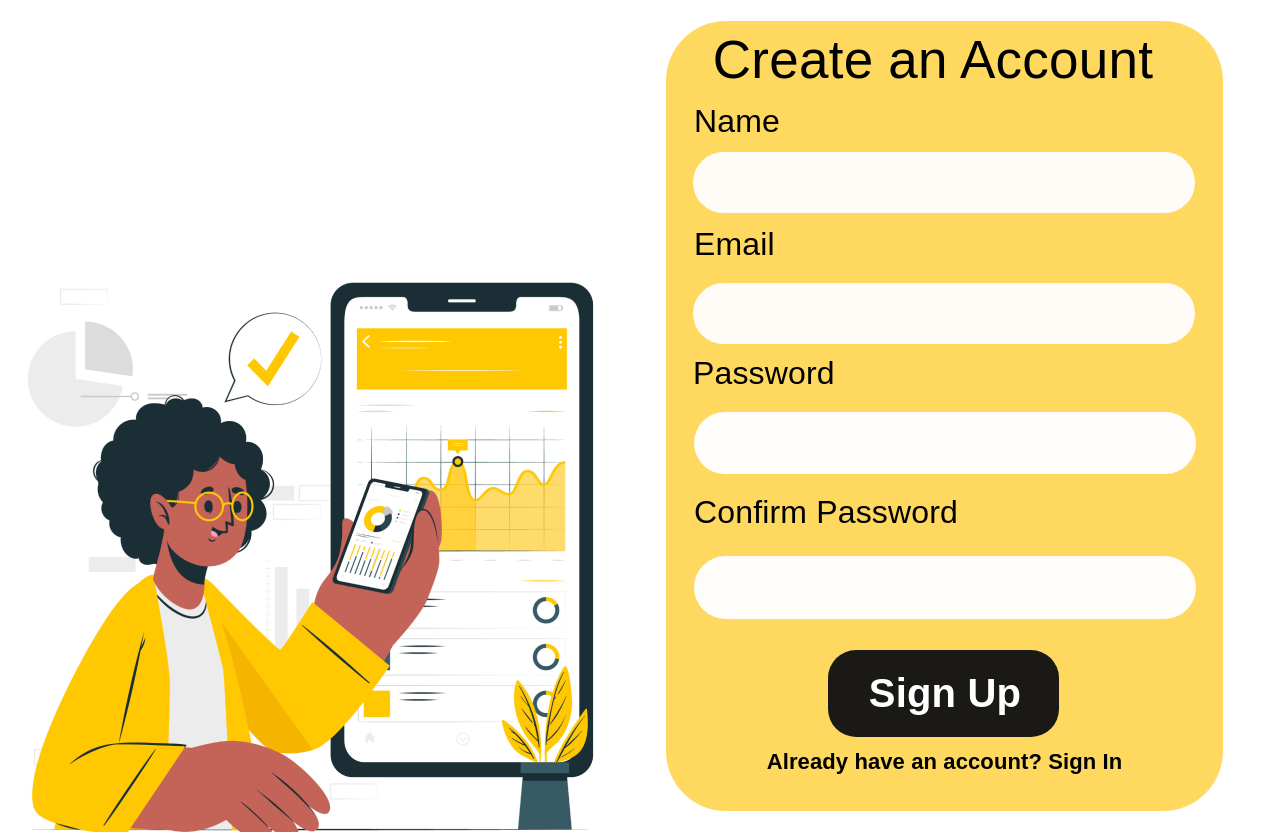
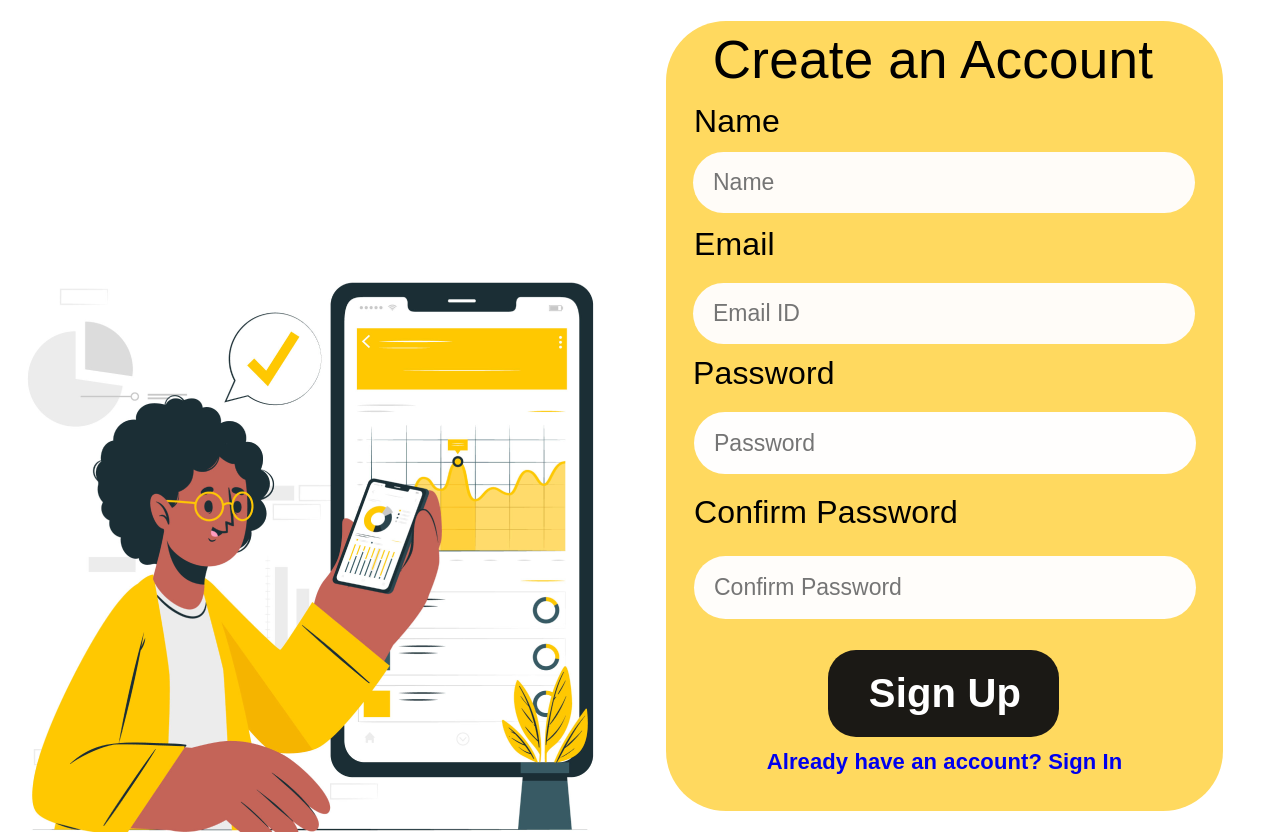
Before and after one commit to GarimaDixit2502/trial-frontend-code, a plain HTML site: page sign up/index.html in a window 1280 px wide. Drawn offline with Linux system fonts and the light colour scheme.

Commit message:
updated input field

```diff
--- a/log in/style.css
+++ b/log in/style.css
@@ -64,6 +64,8 @@
   position: absolute;
   left: 694px;
   top: 167px;
+  font-size: 23px;
+  padding-left: 20px;
 }
 .rectangle-4 {
   background: #fffefd;
@@ -73,6 +75,8 @@
   position: absolute;
   left: 694px;
   top: 336px;
+  font-size: 23px;
+  padding-left: 20px;
 }
 .rectangle-6 {
   background: #1b1915;
--- a/main pg/index.html
+++ b/main pg/index.html
@@ -6,7 +6,9 @@
   <meta name="viewport" content="width=device-width, initial-scale=1.0">
   <link rel="stylesheet" href="./vars.css">
   <link rel="stylesheet" href="./style.css">
-
+  <link rel="preconnect" href="https://fonts.googleapis.com">
+<link rel="preconnect" href="https://fonts.gstatic.com" crossorigin>
+<link href="https://fonts.googleapis.com/css2?family=Inter+Tight:ital,wght@0,100..900;1,100..900&family=Luxurious+Roman&family=Press+Start+2P&display=swap" rel="stylesheet">
 
   <style>
    a,
@@ -46,7 +48,7 @@
       background-repeat: no-repeat;
     "
   >
-    <img class="pok-10-2" src="pok-10-20.png" />
+
     <div class="frame-3">
       <div class="effortless-money-management">
         Effortless Money
@@ -122,9 +124,9 @@
           <span class="better-way-to-manage-your-money-span3">money</span>
         </span>
       </div>
-      <img class="pok-10-1" src="pok-10-10.png" />
+
       <div class="rectangle-1"></div>
-      <div class="get-started">Get Started</div>
+      <div class="get-started"><a href="/Users/garimadixit/Desktop/trial /trial-frontend-code-1/sign up/index.html">Get Started</a></div>
       <div class="div2">→</div>
     </div>
     <div class="savings">Savings</div>
--- a/sign up/index.html
+++ b/sign up/index.html
@@ -40,19 +40,37 @@
 <body>
   <div class="mac-book-air-1">
     <div class="rectangle-2"></div>
-    <div class="rectangle-7"></div>
-    <div class="rectangle-5"></div>
+    <div >
+      <form >
+        <input type="text" class="rectangle-7" placeholder="Name"  required>
+  </form>
+    </div>
+    <div >
+      <form >
+        <input type="text" class="rectangle-5" placeholder="Confirm Password"  required>
+  </form>
+    </div>
     <div class="confirm-password">Confirm Password</div>
     <div class="password">Password</div>
     <div class="email">Email</div>
     <div class="create-an-account">Create an Account</div>
     <div class="name">Name</div>
-    <div class="rectangle-3"></div>
-    <div class="rectangle-4"></div>
+    <div >
+      <form >
+        <input type="text" class="rectangle-3" placeholder="Email ID"  required>
+  </form>
+    </div>
+    <div >
+      <form >
+        <input type="password" class="rectangle-4" placeholder="Password"  required>
+  </form>
+    </div>
     <div class="rectangle-6"></div>
     <div class="sign-up">Sign Up</div>
     <div class="already-have-an-account-sign-in">
+      <a href="log in/index.html">
       Already have an account? Sign In
+    </a>
     </div>
     <img class="frame-2" src="frame-20.png" />
   </div>
--- a/sign up/style.css
+++ b/sign up/style.css
@@ -25,6 +25,8 @@
   position: absolute;
   left: 693px;
   top: 152px;
+  font-size: 23px;
+  padding-left: 20px;
 }
 .rectangle-5 {
   background: #fffdfa;
@@ -34,6 +36,8 @@
   position: absolute;
   left: 694px;
   top: 556px;
+  font-size: 23px;
+  padding-left: 20px;
 }
 .confirm-password {
   color: #000000;
@@ -108,6 +112,8 @@
   position: absolute;
   left: 693px;
   top: 283px;
+  font-size: 23px;
+  padding-left: 20px;
 }
 .rectangle-4 {
   background: #fffefd;
@@ -117,6 +123,8 @@
   position: absolute;
   left: 694px;
   top: 412px;
+  font-size: 23px;
+  padding-left: 20px;
 }
 .rectangle-6 {
   background: #1b1915;
```
Also changed, not shown: log in/index.html (+15 -5 lines), main pg/FullVersion.html (+1 -1 lines), main pg/style.css (+5 -3 lines), 1 other file.
